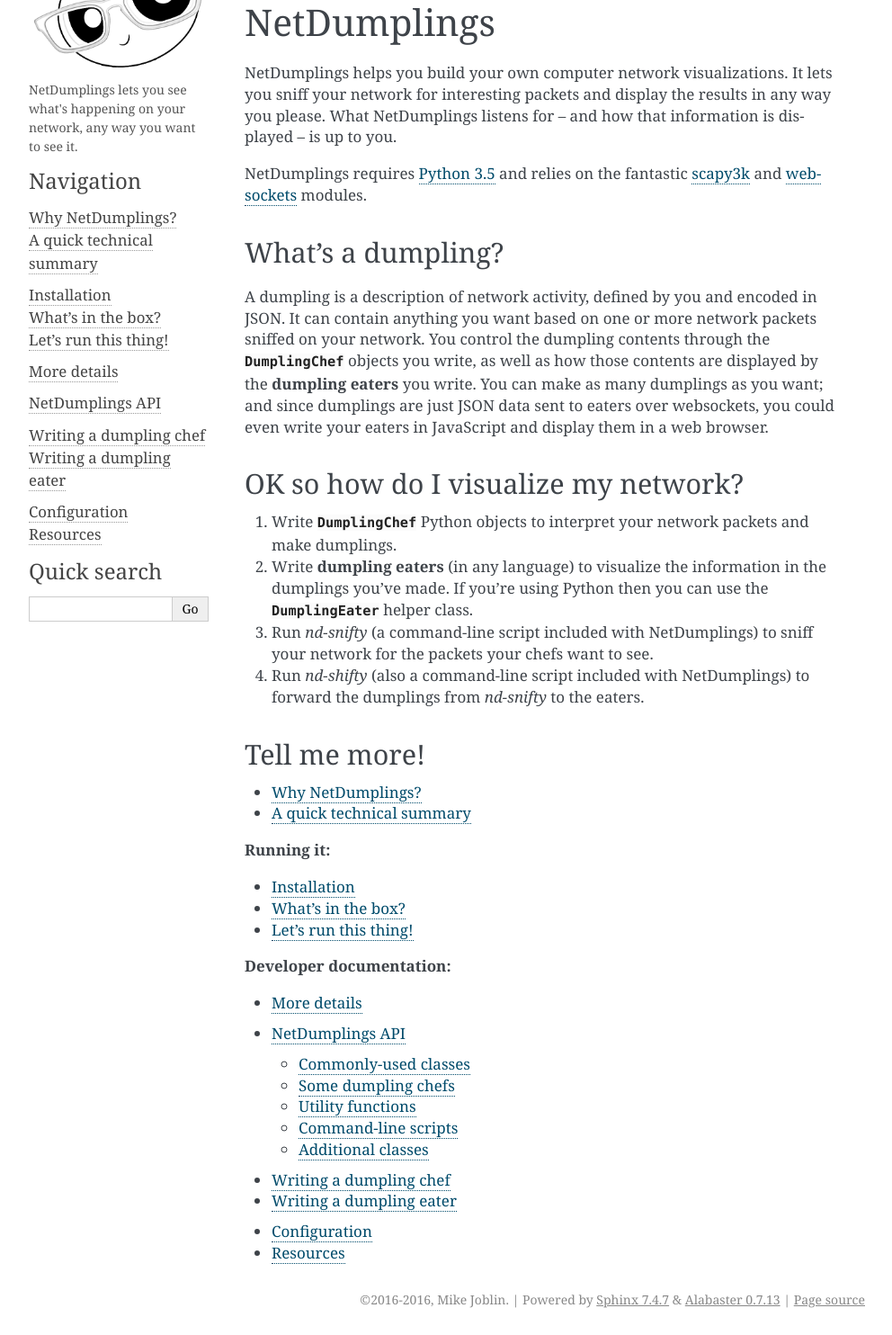
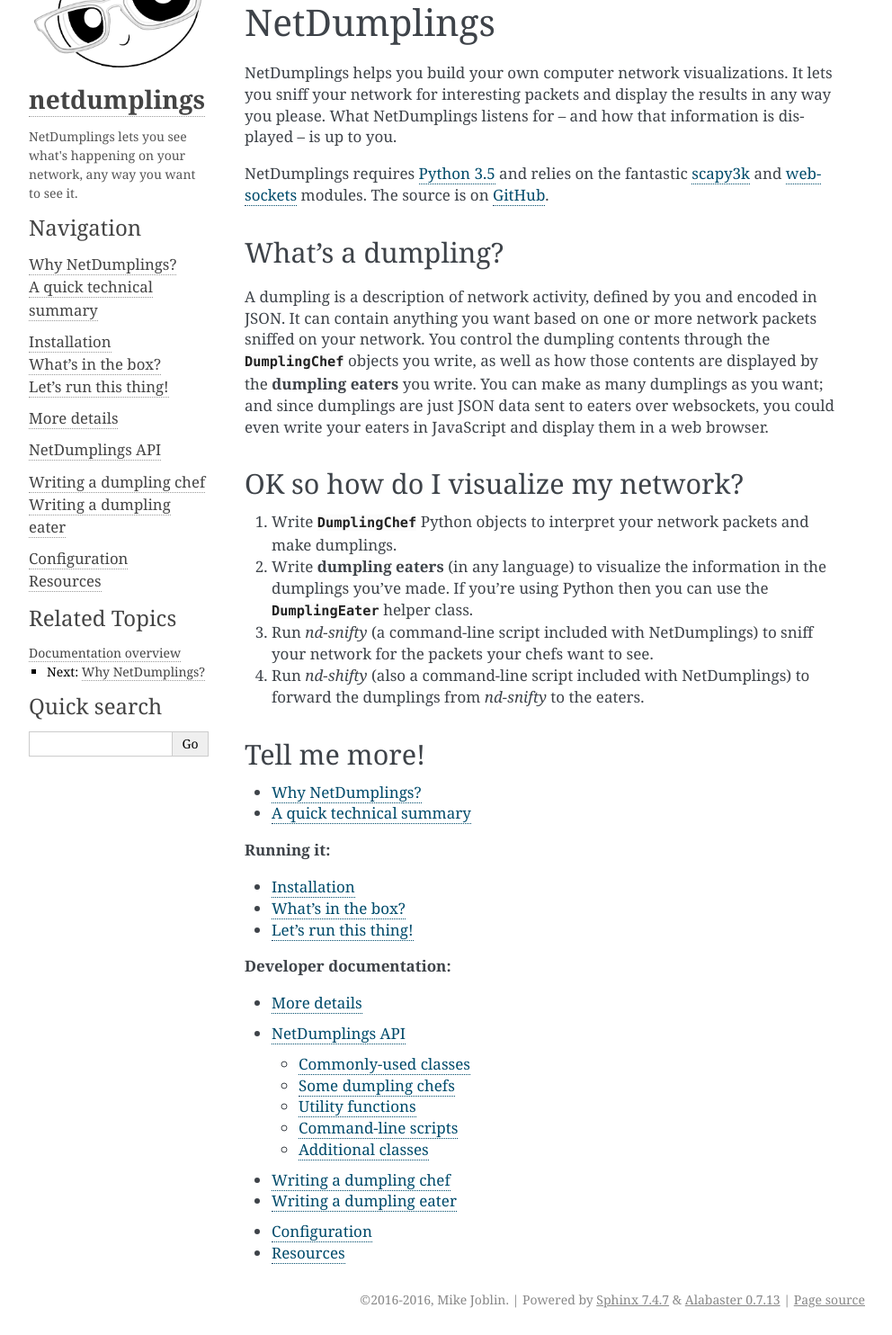
Before and after one commit to mjoblin/netdumplings, a Sphinx documentation site: the page built from docs/index.rst, in a window 1280 px wide, cut to the strip 134-1618 px from the top of the page. Shown: the whole strip at 90% size, without its empty margins (148-1140 px from the left). Built offline with Sphinx 7.4.7, drawn with Linux system fonts in a browser that asks for light colours.

Commit message:
Minor doc tweaks

```diff
--- a/docs/conf.py
+++ b/docs/conf.py
@@ -114,16 +114,20 @@
 
 # The theme to use for HTML and HTML Help pages.  See the documentation for
 # a list of builtin themes.
-#html_theme = 'alabaster'
+html_theme = 'alabaster'
 
 # Theme options are theme-specific and customize the look and feel of a theme
 # further.  For a list of options available for each theme, see the
 # documentation.
 html_theme_options = {
     'logo': 'dumpling.png',
+    'logo_name': True,
+    'touch_icon': 'dumpling.png',
     'description':
         """NetDumplings lets you see what's happening on your network,
-        any way you want to see it."""
+        any way you want to see it.""",
+    'show_related': True,
+    'analytics_id': 'UA-76821591-1',
 }
 
 # Add any paths that contain custom themes here, relative to this directory.
--- a/docs/index.rst
+++ b/docs/index.rst
@@ -9,7 +9,7 @@
 displayed -- is up to you.
 
 NetDumplings requires `Python 3.5`_ and relies on the fantastic `scapy3k`_
-and `websockets`_ modules.
+and `websockets`_ modules.  The source is on `GitHub`_.
 
 What's a dumpling?
 ------------------
@@ -76,3 +76,4 @@
 .. _Python 3.5: https://www.python.org/downloads/
 .. _scapy3k: https://github.com/phaethon/scapy
 .. _websockets: https://websockets.readthedocs.org/en/stable/
+.. _GitHub: https://github.com/mjoblin/netdumplings
--- a/docs/pages/tech_summary.rst
+++ b/docs/pages/tech_summary.rst
@@ -48,12 +48,11 @@
     # in terminal 3: start the dumpling eater
     $ nd-printer --chef PacketCountChef
 
-For more on how to run everything, see :ref:`run-it`.
+For more on how to run everything, see the :ref:`run it section<run-it>`.
 
 More details
 ------------
 
-You can read more on how it works in the :ref:`More details <more-details>`
-section.
+You can read more on how it works in the :ref:`more details section<more-details>`.
 
 Boom!
```
